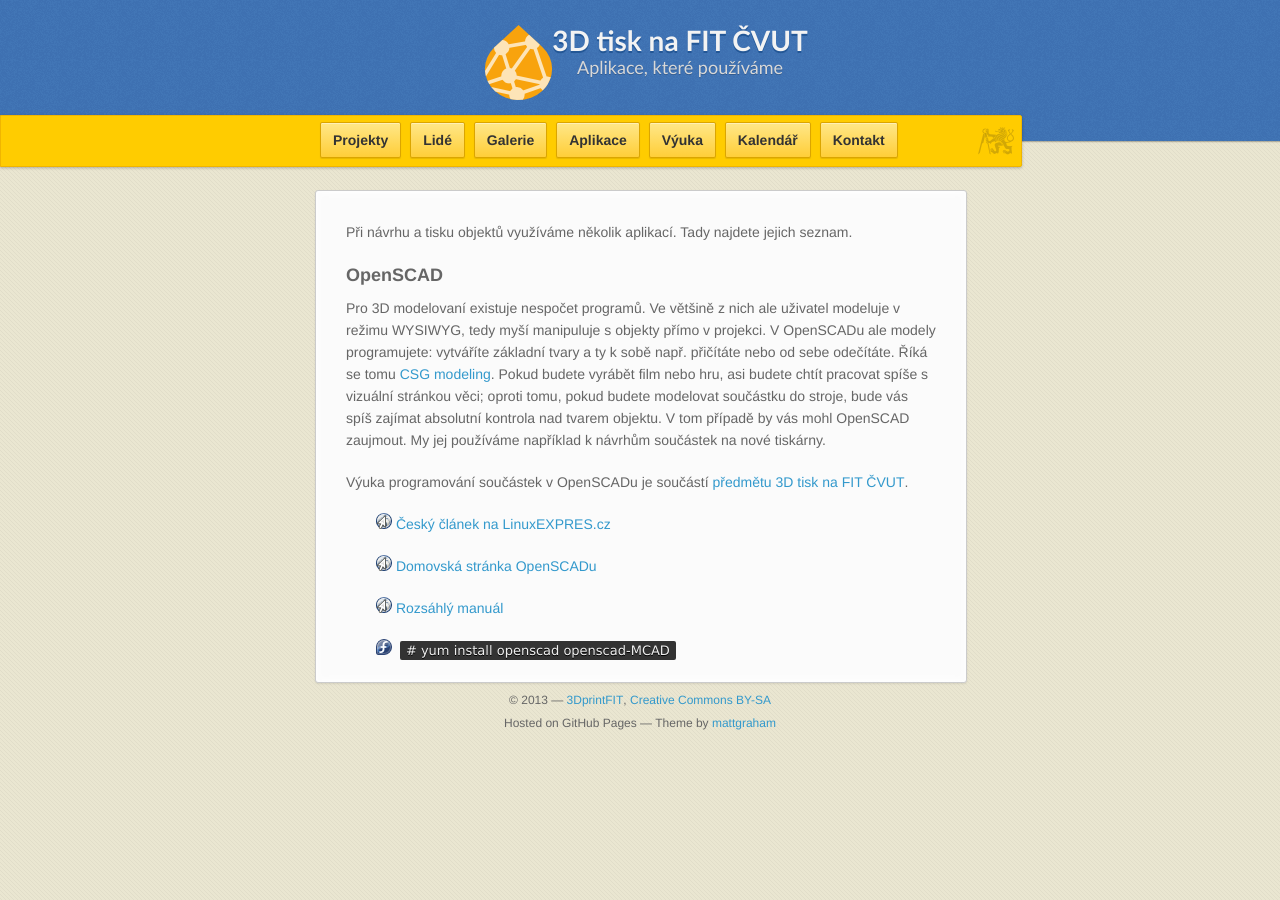
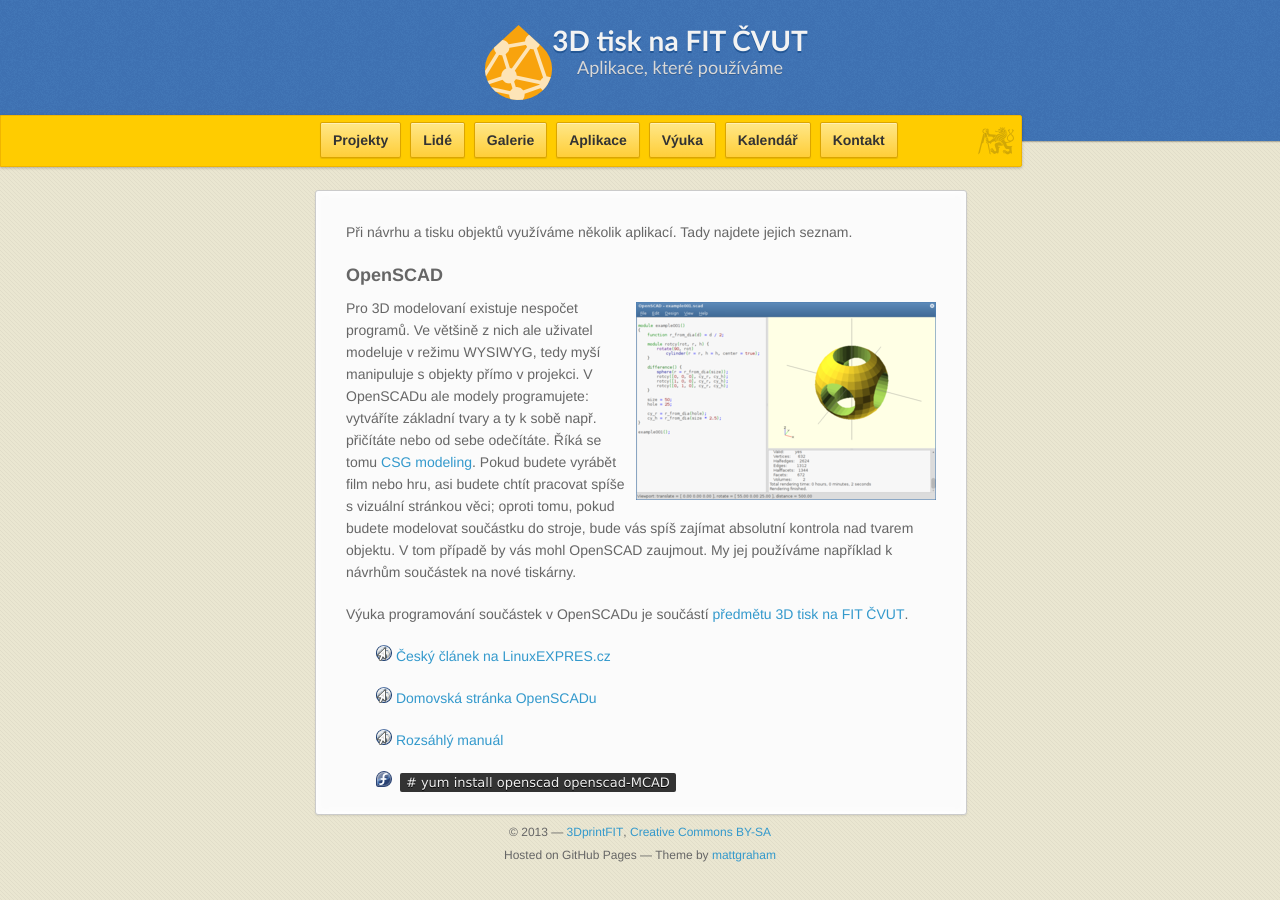
Before and after one commit to 3DprintFIT/3dprintfit.github.com, a Jekyll site: the page built from aplikace.md, in a window 1280 px wide. Built offline with Jekyll 4.4.1, drawn with Linux system fonts in a browser that asks for light colours; nearby versions of some CDN libraries.

Commit message:
Added OpenSCAD screenshot

```diff
--- a/aplikace.md
+++ b/aplikace.md
@@ -6,7 +6,7 @@
 Při návrhu a tisku objektů využíváme několik aplikací. Tady najdete jejich seznam.
 
 ### OpenSCAD
-Pro 3D modelovaní existuje nespočet programů. Ve většině z nich ale uživatel modeluje v režimu WYSIWYG, tedy myší manipuluje s objekty přímo v projekci. V OpenSCADu ale modely programujete: vytváříte základní tvary a ty k sobě např. přičítáte nebo od sebe odečítáte. Říká se tomu [CSG modeling](http://en.wikipedia.org/wiki/Constructive_solid_geometry). Pokud budete vyrábět film nebo hru, asi budete chtít pracovat spíše s vizuální stránkou věci; oproti tomu, pokud budete modelovat součástku do stroje, bude vás spíš zajímat absolutní kontrola nad tvarem objektu. V tom případě by vás mohl OpenSCAD zaujmout. My jej používáme například k návrhům součástek na nové tiskárny.
+![OpenSCAD](images/screens/openscad_thumb.png) Pro 3D modelovaní existuje nespočet programů. Ve většině z nich ale uživatel modeluje v režimu WYSIWYG, tedy myší manipuluje s objekty přímo v projekci. V OpenSCADu ale modely programujete: vytváříte základní tvary a ty k sobě např. přičítáte nebo od sebe odečítáte. Říká se tomu [CSG modeling](http://en.wikipedia.org/wiki/Constructive_solid_geometry). Pokud budete vyrábět film nebo hru, asi budete chtít pracovat spíše s vizuální stránkou věci; oproti tomu, pokud budete modelovat součástku do stroje, bude vás spíš zajímat absolutní kontrola nad tvarem objektu. V tom případě by vás mohl OpenSCAD zaujmout. My jej používáme například k návrhům součástek na nové tiskárny.
 
 Výuka programování součástek v OpenSCADu je součástí [předmětu 3D tisk na FIT ČVUT](vyuka).
 
--- a/stylesheets/styles.css
+++ b/stylesheets/styles.css
@@ -548,6 +548,13 @@
   height: 100px;
   clear: both;
 }
+img[src^="images/screens/"] {
+  float: right;
+  padding-left: 5px;
+  padding-top: 5px;
+  width: 300px;
+  clear: both;
+}
 
 blockquote {
   border-left: 1px solid #ffcc00;
```
